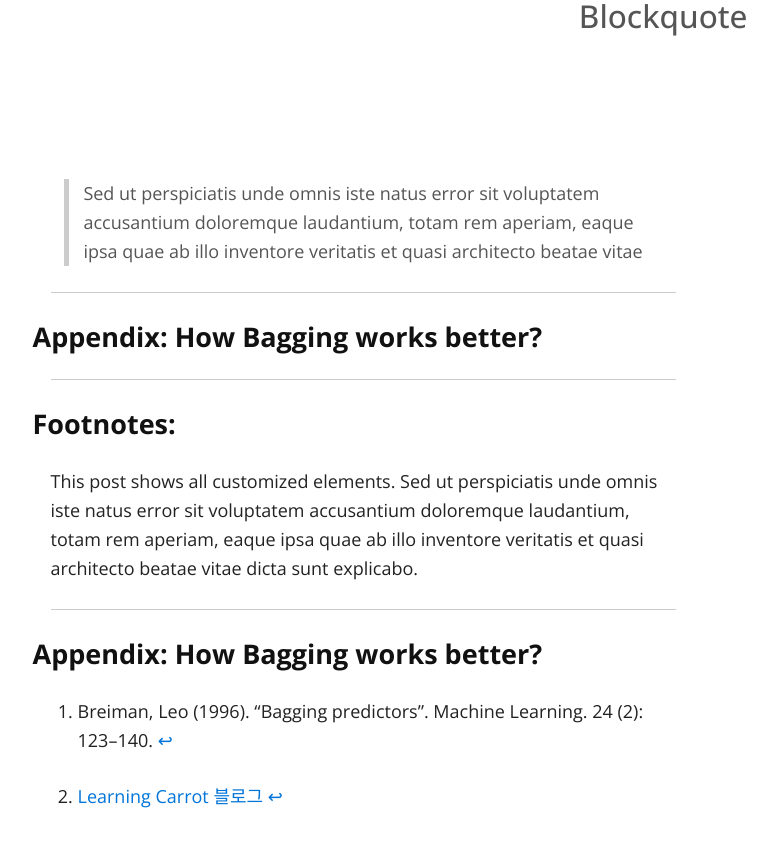
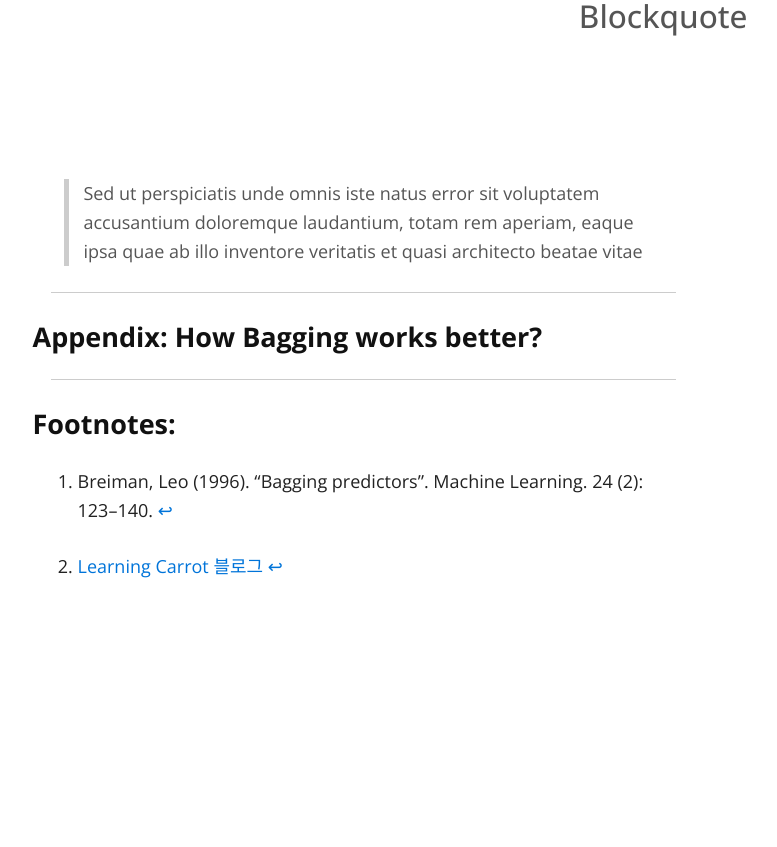
Before and after one commit to seokchaeyoon/seokchaeyoon.github.io, a Jekyll site: the page built from index.md, in a window 1280 px wide and 900 px high, scrolled down 14067 px. Shown: the top 847 px of the window, without its empty margins (277-1054 px from the left). Built offline with Jekyll 4.4.1, drawn with Linux system fonts in a browser that asks for light colours; nearby versions of some CDN libraries; formulas are drawn with MathJax 3; after the commit the page ends 14738 px from its top, so only the background shows below that.

Commit message:
Update index.md

```diff
--- a/index.md
+++ b/index.md
@@ -251,10 +251,3 @@ Ut enim ad minima veniam, `quis` nostrum exercitationem ullam corporis suscipit
 [^1]: Breiman, Leo (1996). "Bagging predictors". Machine Learning. 24 (2): 123–140.
 
 [^2]: [Learning Carrot 블로그](https://learningcarrot.wordpress.com/2015/11/12/%EB%B6%80%ED%8A%B8%EC%8A%A4%ED%8A%B8%EB%9E%A9%EC%97%90-%EB%8C%80%ED%95%98%EC%97%AC-bootstrapping/)
-
-This post shows all customized elements.
-Sed ut perspiciatis unde omnis iste natus error sit voluptatem accusantium doloremque laudantium, totam rem aperiam, eaque ipsa quae ab illo inventore veritatis et quasi architecto beatae vitae dicta sunt explicabo.
-
-<hr>
-
-##### Appendix: How Bagging works better?
```
